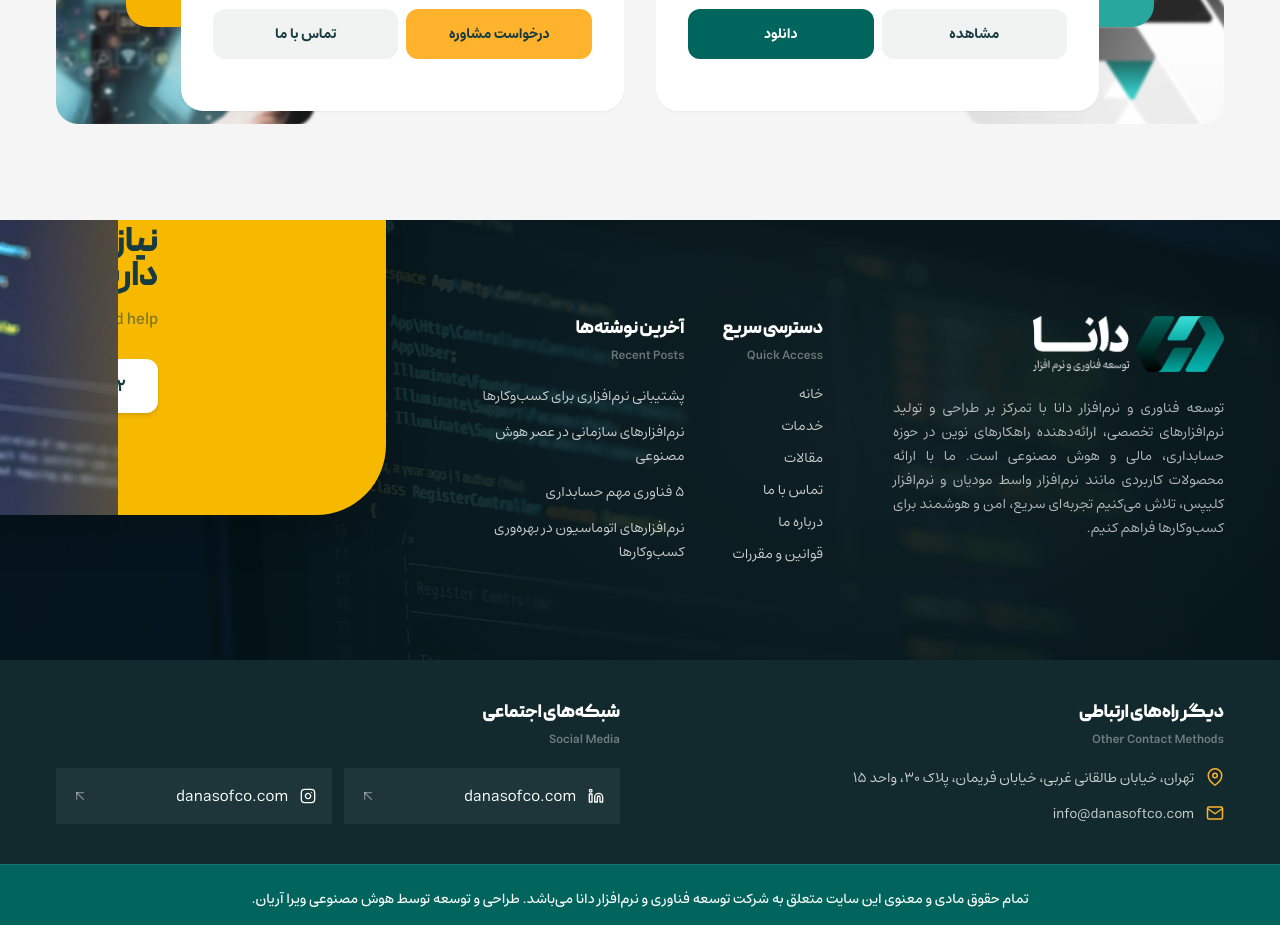
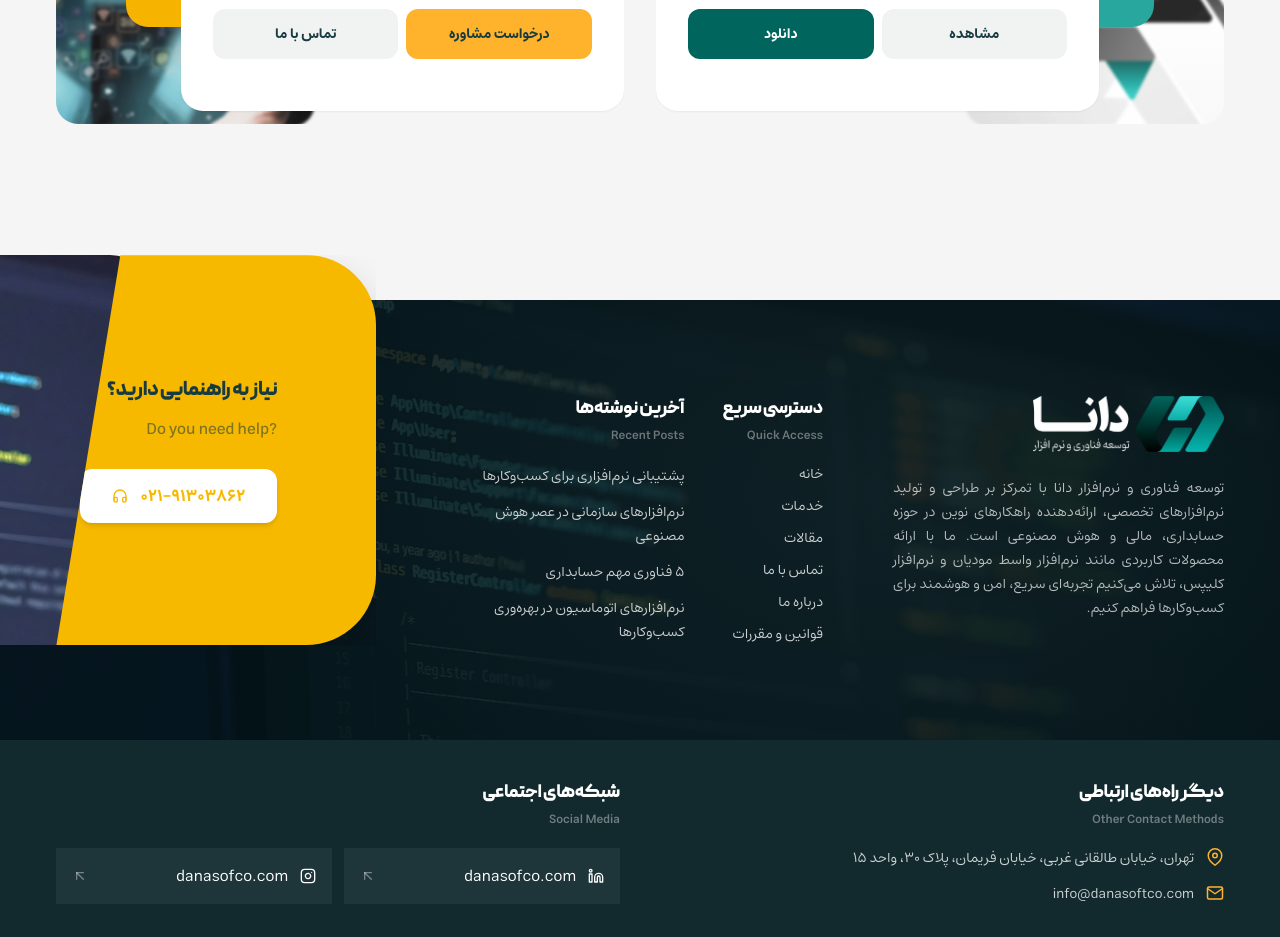
Before and after one commit to Saghar2002/dana-project, a React (Vite) app: page / in a window 1280 px wide. Shown: the part 4320-5257 px from the top of the page. Built offline with nearby package versions, Linux system fonts and the light colour scheme.

Commit message:
:art:improve the footer(still needs changes)

```diff
--- a/src/features/home/catalogSection/CatalogSection.tsx
+++ b/src/features/home/catalogSection/CatalogSection.tsx
@@ -32,7 +32,7 @@ const CatalogSection = () => {
   return (
     <section className="bg-[#f5f5f5] py-16 sm:py-24" dir="rtl">
       <Container>
-        <div className="grid gap-6 lg:grid-cols-2 lg:gap-8">
+        <div className="grid gap-6 lg:grid-cols-2 lg:gap-8 pb-20">
           {cards.map(({ title, subtitle, image, primaryLabel, secondaryLabel, isReversed }) => (
             <article key={title} className="relative min-h-[250px] overflow-hidden rounded-[22px] sm:h-[260px]">
               <img src={image} alt="" className={`absolute top-0 z-0 h-full w-[45%] scale-[1.02] rounded-[22px] object-cover opacity-90 blur-[1.5px] ${isReversed ? "right-0" : "left-0"}`} />
--- a/src/features/home/faq/Faq.tsx
+++ b/src/features/home/faq/Faq.tsx
@@ -37,7 +37,7 @@ const Faq = () => {
 
               <div className="relative z-30 mx-auto -mt-12 h-[180px] w-full max-w-[360px] rounded-[28px] bg-white/20 shadow-[0_20px_60px_rgba(0,0,0,.10)] backdrop-blur-3xl [clip-path:polygon(5%_0%,100%_0%,95%_100%,0%_100%)] sm:h-[220px] lg:absolute lg:-top-[120px] lg:right-[200px] lg:mt-0 lg:h-[250px]">
                 <div className="flex h-full items-center justify-center gap-5 px-6 sm:gap-8 sm:px-8">
-                  <span className="mt-5 h-[50px] w-[2px] bg-[#173b40]/20" aria-hidden="true" />
+                  <span className="mt-5 h-[48px] w-[1px] bg-[#1a3b41]/70" aria-hidden="true" />
                   <div className="flex h-full flex-col items-center justify-center">
                     <h2 className="font-heading text-2xl font-black text-[#173b40] sm:text-[28px]">سوالات متداول</h2>
                     <p className="mt-2 text-sm text-[#173b40]/45">Most asked question</p>
--- a/src/features/home/footer/Footer.tsx
+++ b/src/features/home/footer/Footer.tsx
@@ -16,7 +16,7 @@ const FooterHeading = ({ title, subtitle }: FooterHeadingProps) => (
 const Footer = () => {
   return (
     <footer dir="rtl">
-      <div className="relative overflow-hidden bg-[radial-gradient(46%_88%_at_69%_44%,#0d1f22_0%,#031518_100%)] text-white">
+      <div className="relative overflow-visible bg-[radial-gradient(46%_88%_at_69%_44%,#0d1f22_0%,#031518_100%)] text-white ">
         <span className="absolute inset-0 bg-[url('/images/footer-right.png')] bg-cover bg-right-top bg-no-repeat opacity-10" aria-hidden="true" />
         <Container>
           <div className="relative">
@@ -55,6 +55,28 @@ const Footer = () => {
     max-w-[470px]
     overflow-visible
     sm:h-[330px]
+    left-[-30px]
+    lg:left-[-10px]
+    lg:top-[50px]
+    lg:mt-0
+    lg:h-[390px]
+    lg:w-[470px]
+  "
+>
+  {/* کارت زرد */}
+  <div
+  dir="ltr"
+  className="
+    relative
+
+    z-20
+    mx-auto
+    mt-2
+    h-[280px]
+    w-full
+    max-w-[470px]
+    overflow-visible
+    sm:h-[330px]
     lg:absolute
     lg:left-[-140px]
     lg:top-[-95px]
@@ -63,99 +85,36 @@ const Footer = () => {
     lg:w-[470px]
   "
 >
-  {/* کارت زرد */}
-  <div className="relative flex h-full w-full overflow-visible rounded-r-[70px] bg-[#f7b900] shadow-[0_20px_40px_rgba(0,0,0,0.18)]">
-
-    {/* خط مورب */}
-    <div
-      className="
-        absolute
-        left-[-38px]
-        top-0
-        h-full
-        w-20
-        bg-[#0d1f22]
-        -skew-x-[16deg]
-      "
-    />
-
-    {/* عکس */}
+  {/* عکس - پایین‌ترین لایه */}
   <img
     src="/images/footer-help.png"
     alt="نیاز به راهنمایی دارید"
-      className="
-        absolute
-        left-0
-        top-0
-        h-full
-        w-[43%]
-        object-cover
-      "
+    className="absolute inset-y-0 left-0 h-full w-[52%] rounded-r-[40px] object-cover"
   />
 
-    {/* گرادیانت روی عکس */}
+  {/* باکس زرد با برش مورب - روی عکس */}
   <div
-      className="
-        absolute
-        left-0
-        top-0
-        h-full
-        w-[43%]
-        bg-gradient-to-r
-        from-transparent
-        via-transparent
-        to-[#f7b900]/20
-      "
-    />
-
-    {/* متن */}
-    <div
-      dir="rtl"
-      className="
-        pr-10
-        pl-6
-        flex
-        h-full
-        w-[60%]
-        flex-col
-        items-start
-        text-right
-        justify-center
-        px-6
-        text-[#173b40]
-      "
+    className="absolute inset-y-0 right-0 flex h-full w-[68%] items-center align-middle rounded-r-[70px] bg-[#f7b900] shadow-[0_20px_40px_rgba(0,0,0,0.18)]"
+    style={{ clipPath: "polygon(20% 0%, 100% 0%, 100% 100%, 0% 100%)" }}
   >
-      <h3 className="font-heading text-2xl font-black leading-none sm:text-[34px]">
+    <div dir="rtl" className="pr-6 pl-6 text-right text-[#173b40]">
+      <h3 className="font-heading lg:text-xl font-black leading-none sm:text-lg">
         نیاز به راهنمایی دارید؟
       </h3>
 
       <p className="mt-3 text-base font-medium text-[#173b40]/55">
-        Do you need help?
+        ?Do you need help
       </p>
+
 
       <a
         href="tel:02191303862"
         dir="ltr"
-        className="
-          mt-7
-          flex
-          h-11
-          items-center
-          gap-3
-          rounded-xl
-          bg-white
-          px-5
-          sm:h-[54px]
-          sm:px-8
-          font-bold
-          shadow-md
-          transition
-          hover:scale-[1.03]
-        "
-      >
+        className="mt-7 flex h-11 w-fit items-center gap-3 rounded-xl text-[#f7b900] bg-white px-5 font-bold shadow-md transition hover:scale-[1.03] sm:h-[54px] sm:px-8">
         <FiHeadphones className="text-[#f7b900]" />
         021-91303862
       </a>
+    </div>
   </div>
 </div>
 </div>
```
Lines whose indentation alone changed are shown as unchanged.
